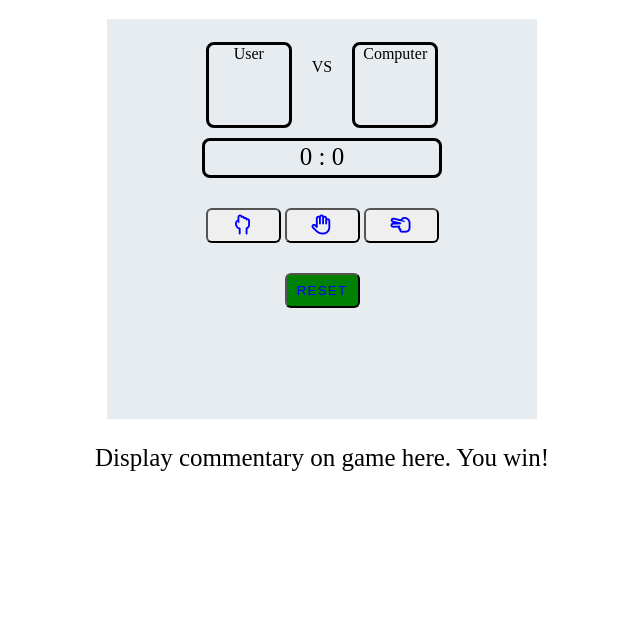
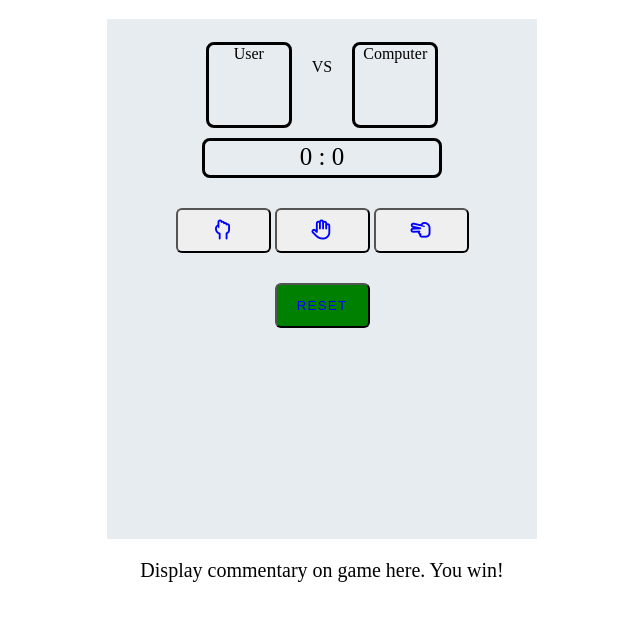
Before and after one commit to CleanOak/rock-scissor-game, a plain HTML site: page index.html in a window 1280 px wide. Shown: the part 61-682 px from the top of the page, without its empty margins (318-958 px from the left). Drawn offline with Linux system fonts and the light colour scheme.

Commit message:
Add media query to adjust screen min-width 768px

```diff
--- a/assets/css/style.css
+++ b/assets/css/style.css
@@ -85,5 +85,27 @@ i {
 
 
 .result {
-    font-size: 25px;
+    font-size: 20px;
 }
+
+
+/* Media query */
+
+@media screen and (min-width: 768px) {
+
+    .score-board {
+
+        width: 75%;
+        height: 65vh;
+        max-height: 550px;
+        max-width: 430px;
+
+
+    }
+
+    .btn {
+        width: 95px;
+        height: 45px;
+
+    }
+}
```
